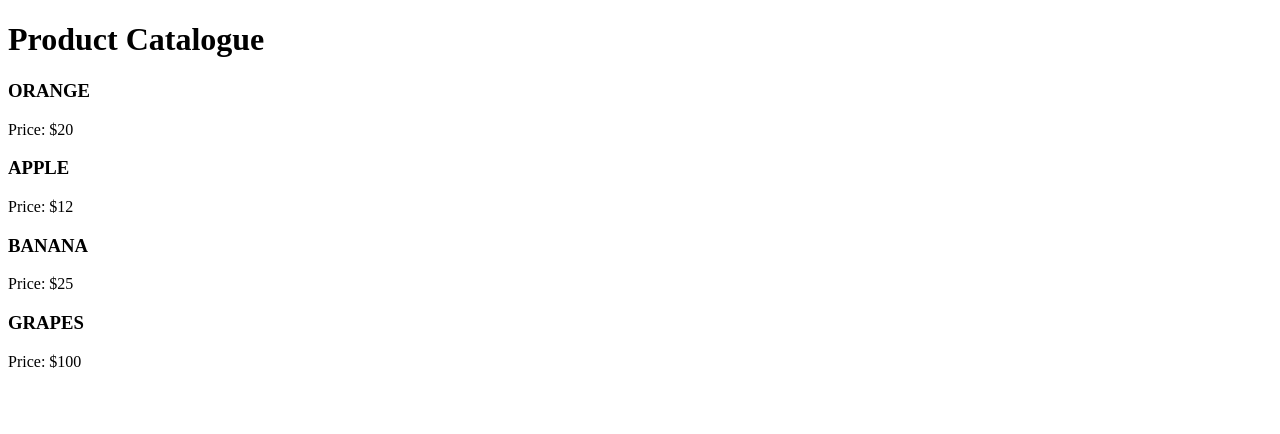
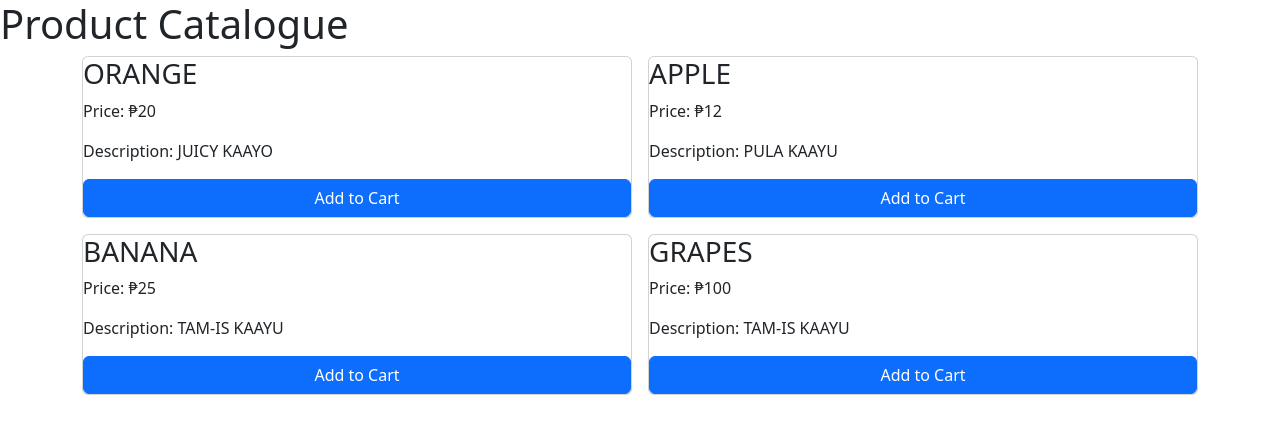
Before and after one commit to johnfrichmagan/MAGAN-PRODUCT, a plain HTML site: page index.html in a window 1280 px wide. Drawn offline with nearby package versions, Linux system fonts and the light colour scheme.

Commit message:
added bootstrap link

```diff
--- a/app.js
+++ b/app.js
@@ -1,28 +1,65 @@
 const apiUrl = 'data.json';
+
+// Counter to track the number of items added to the cart
+let cartCounter = 0;
 
 async function fetchAndDisplayProducts() {
     try {
         const response = await fetch(apiUrl);
         const data = await response.json();
-
         const productList = document.getElementById('product-list');
 
+        // Create a container for the product cards
+        const container = document.createElement('div');
+        container.classList.add('container');
+
+        // Create a row for the product cards
+        const row = document.createElement('div');
+        row.classList.add('row', 'row-cols-1', 'row-cols-md-2', 'g-3'); // Horizontal cards on medium screens
+
         data.forEach(product => {
+            const productCard = document.createElement('div');
+            productCard.classList.add('col'); // Bootstrap column class
 
-            const productCard = document.createElement('div');
-            productCard.classList.add('product-card');
+            const cardBody = document.createElement('div');
+            cardBody.classList.add('card', 'h-100'); // Add Bootstrap card class and make it full height
 
             const productName = document.createElement('h3');
+            productName.classList.add('card-title'); // Add Bootstrap card title class
             productName.textContent = product.name;
 
             const productPrice = document.createElement('p');
-            productPrice.textContent = `Price: $${product.price}`;
+            productPrice.classList.add('card-text'); // Add Bootstrap card text class
+            productPrice.textContent = `Price: ₱${product.price}`;
 
-            productCard.appendChild(productName);
-            productCard.appendChild(productPrice);
+            const productDescription = document.createElement('p');
+            productDescription.classList.add('card-text'); // Add Bootstrap card text class
+            productDescription.textContent = `Description: ${product.description}`;
 
-            productList.appendChild(productCard);
+            // Create "Add to Cart" button
+            const addToCartButton = document.createElement('button');
+            addToCartButton.classList.add('btn', 'btn-primary'); // Add Bootstrap button classes
+            addToCartButton.textContent = 'Add to Cart';
+
+            // Event listener to handle click on "Add to Cart" button
+            addToCartButton.addEventListener('click', () => {
+                // Increment cart counter
+                cartCounter++;
+                // Update cart button text
+                addToCartButton.textContent = `Add to Cart (${cartCounter})`;
+            });
+
+            cardBody.appendChild(productName);
+            cardBody.appendChild(productPrice);
+            cardBody.appendChild(productDescription);
+            cardBody.appendChild(addToCartButton); // Add button to card body
+
+            productCard.appendChild(cardBody);
+            row.appendChild(productCard);
         });
+
+        container.appendChild(row);
+        productList.appendChild(container);
     } catch (error) {
         console.error('Error fetching data:', error);
     }
--- a/index.html
+++ b/index.html
@@ -4,7 +4,7 @@
     <meta charset="UTF-8">
     <meta name="viewport" content="width=device-width, initial-scale=1.0">
     <title>Product Catalog</title>
-
+    <link href="https://cdn.jsdelivr.net/npm/bootstrap@5.3.0-alpha1/dist/css/bootstrap.min.css" rel="stylesheet">
 </head>
 <body>
     <h1>Product Catalogue</h1>
```
